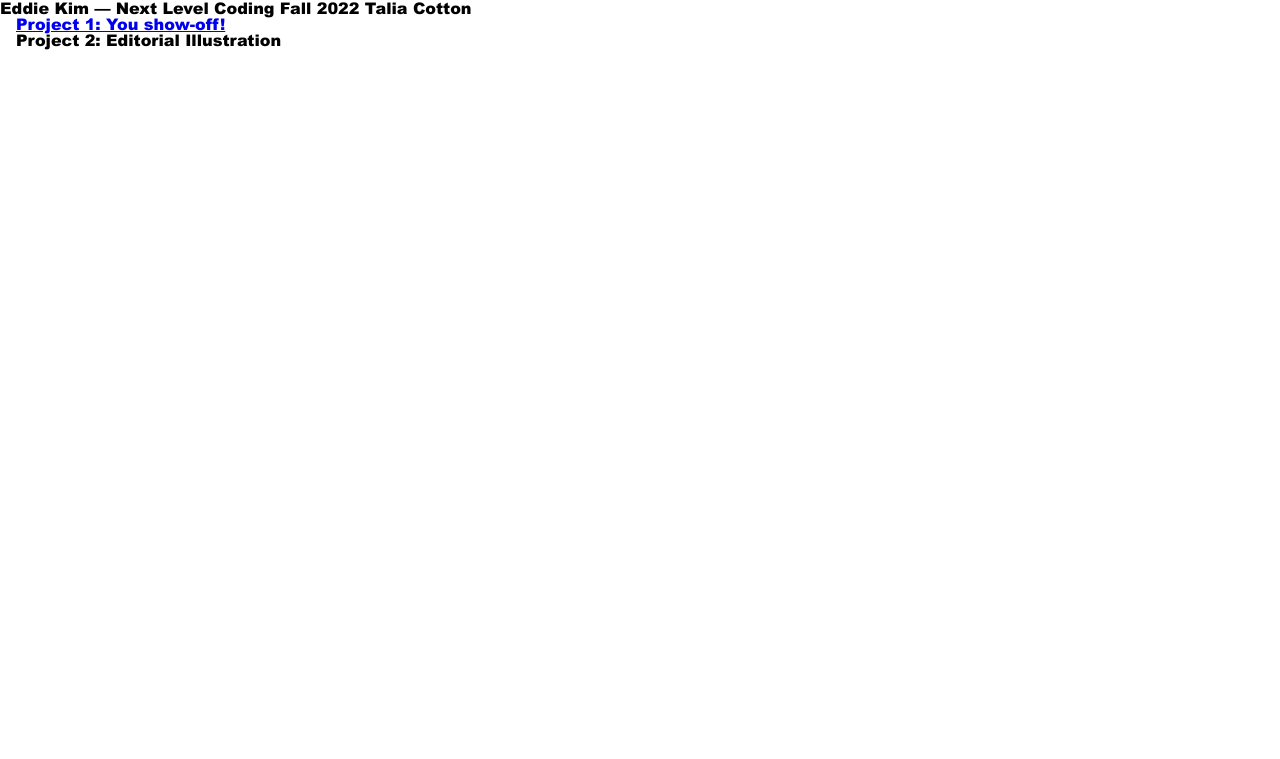
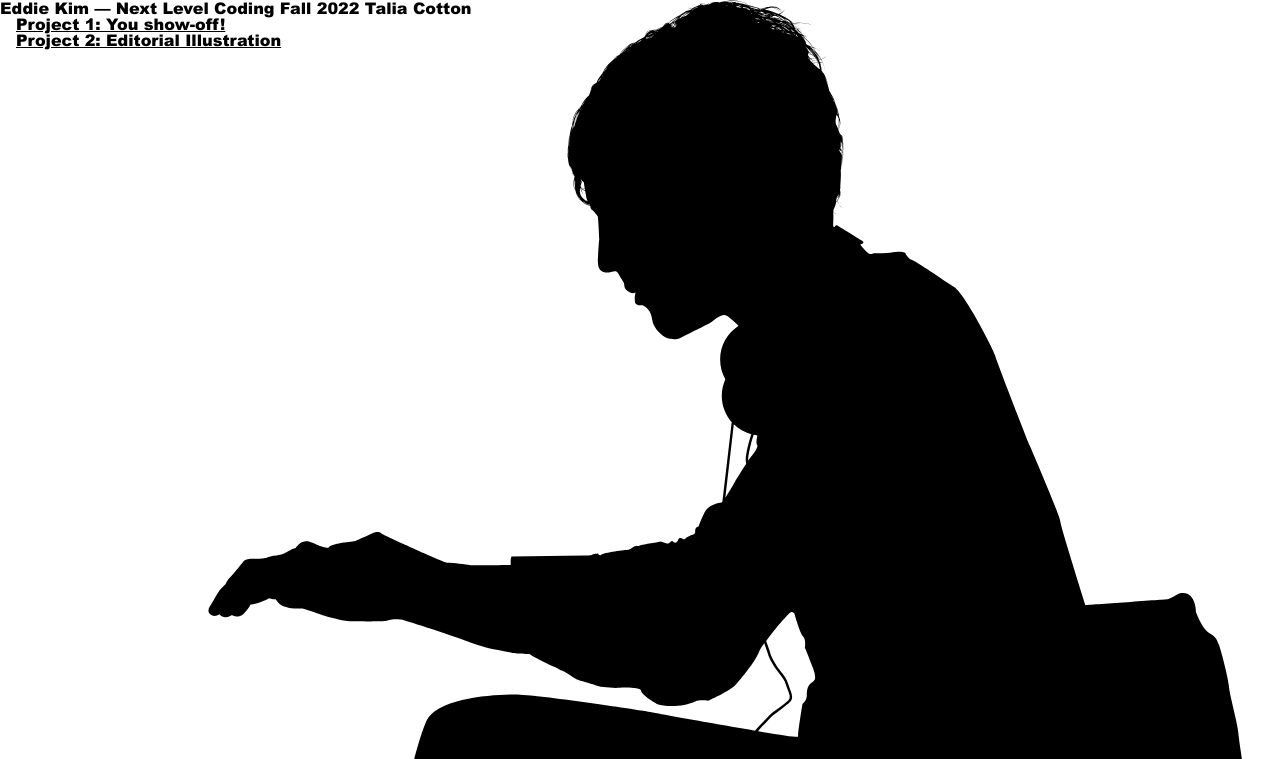
Before and after one commit to eddiedohyunkim/NLC, a plain HTML site: page home/index.html in a window 1280 px wide. Shown: the top 759 px of the page. Drawn offline with Linux system fonts and the light colour scheme.

Commit message:
project2+eddieSvg

```diff
--- a/home/index.html
+++ b/home/index.html
@@ -4,14 +4,16 @@
     <meta charset="UTF-8">
     <meta name="viewport" content="width=device-width, initial-scale=1.0">
     <meta http-equiv="X-UA-Compatible" content="ie=edge">
-    <title>Eddie Kim NLC F22</title>
+    <title>Eddie Kim — NLC F22</title>
     <link rel="stylesheet" href="styles.css">
     <link rel="icon" href="./favicon.ico" type="image/x-icon">
   </head>
   <body>
-    <p>Eddie Kim — Next Level Coding <wbr>Fall 2022 <wbr>Talia Cotton</p>
-    <p>&emsp;<a href='https://eddiedohyunkim.github.io/nlc/findeddie/' target="_blank">Project 1: You show-off!<a></p>
-    <p>&emsp;Project 2: Editorial Illustration</p>
-	<!-- <script src="script.js"></script> -->
+    <img src='assets/eddie.svg'></img>
+    <div>
+      <p>Eddie Kim — Next Level Coding <wbr>Fall 2022 <wbr>Talia Cotton</p>
+      <p>&emsp;<a href='https://eddiedohyunkim.github.io/nlc/findeddie/' target='_blank'>Project 1: You show-off!</a></p>
+      <p>&emsp;<a href='https://eddiedohyunkim.github.io/nlc/slow-moving-crisis/' target='_blank'>Project 2: Editorial Illustration</a></p>
+    </div>
   </body>
 </html>
--- a/home/styles.css
+++ b/home/styles.css
@@ -32,20 +32,19 @@ body {
 	font-family: Arial_Black;
 	line-height: 1;
 }
-@media (hover) and (min-width: 600px) {
-	body {
-		font-size: 1em;
-	}
+div{
+	position: fixed;
+	top: 0;
 }
-@media (hover) and (min-width: 800px) {
-	body {
-		font-size: 1.5em;
-	}
-@media (hover) and (min-width: 1000px) {
-	body {
-		font-size: 2em;
-	}
-
 a{
 	color: #000;
 }
+@media (hover) and (min-width: 400px) {
+	body {font-size: 1em;}
+}
+@media (hover) and (min-width: 800px) {
+	body {font-size: 1.5em;}
+}
+@media (hover) and (min-width: 1000px) {
+	body {font-size: 2em;}
+}
```
Also changed, not shown: home/assets/eddie.svg (added).
